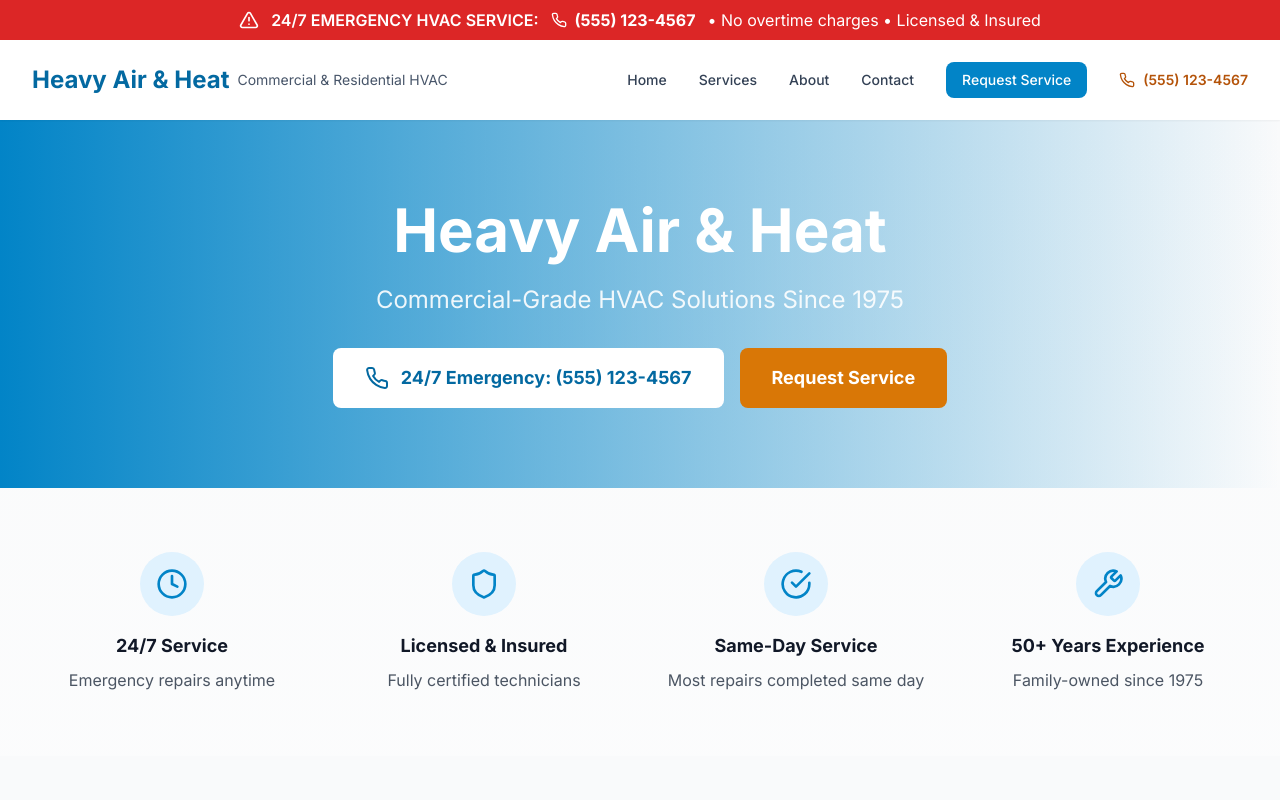
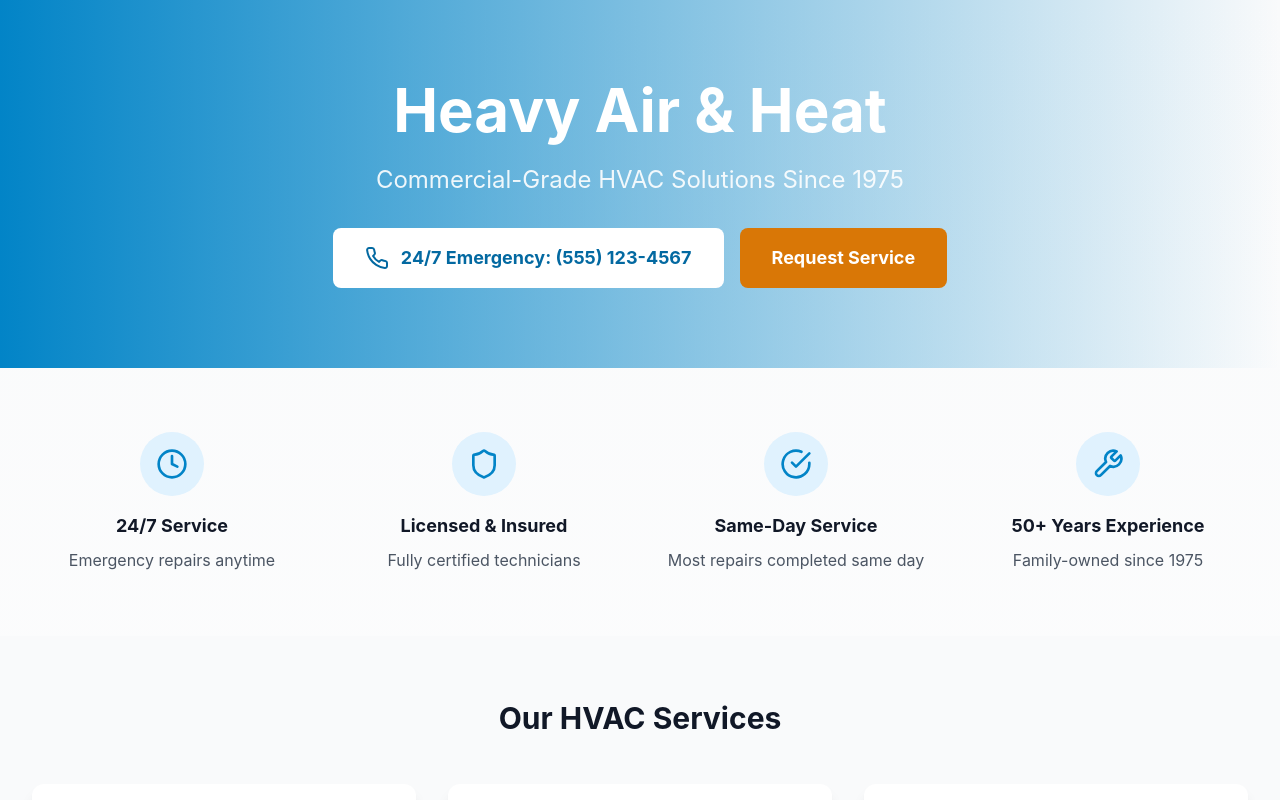
Before and after one commit to drytech1/heavy-air-heat-website, a Next.js app: page / in a window 1280 px wide. Shown: the top 800 px of the page. Built offline with nearby package versions, Linux system fonts and the light colour scheme.

Commit message:
Simplify RootLayout by removing components and metadata
Removed Header, Footer, and EmergencyBanner components along with metadata.

```diff
--- a/app/layout.tsx
+++ b/app/layout.tsx
@@ -1,17 +1,6 @@
 import type { Metadata } from 'next'
 import { Inter } from 'next/font/google'
 import './globals.css'
-import Header from '@/components/layout/Header'
-import Footer from '@/components/layout/Footer'
-import EmergencyBanner from '@/components/shared/EmergencyBanner'
-
-const inter = Inter({ subsets: ['latin'] })
-
-export const metadata: Metadata = {
-  title: 'Heavy Air and Heat, Inc. | Commercial & Residential HVAC Services',
-  description: '24/7 HVAC services for commercial and residential customers. Emergency repairs, installations, and maintenance.',
-  keywords: ['HVAC', 'heating', 'cooling', 'air conditioning', 'commercial HVAC', 'emergency repair'],
-}
 
 export default function RootLayout({
   children,
@@ -20,14 +9,7 @@ export default function RootLayout({
 }) {
   return (
     <html lang="en">
-      <body className={`${inter.className} bg-white text-gray-900`}>
-        <EmergencyBanner />
-        <Header />
-        <main className="min-h-screen">
-          {children}
-        </main>
-        <Footer />
-      </body>
+      <body>{children}</body>
     </html>
   )
 }
```
